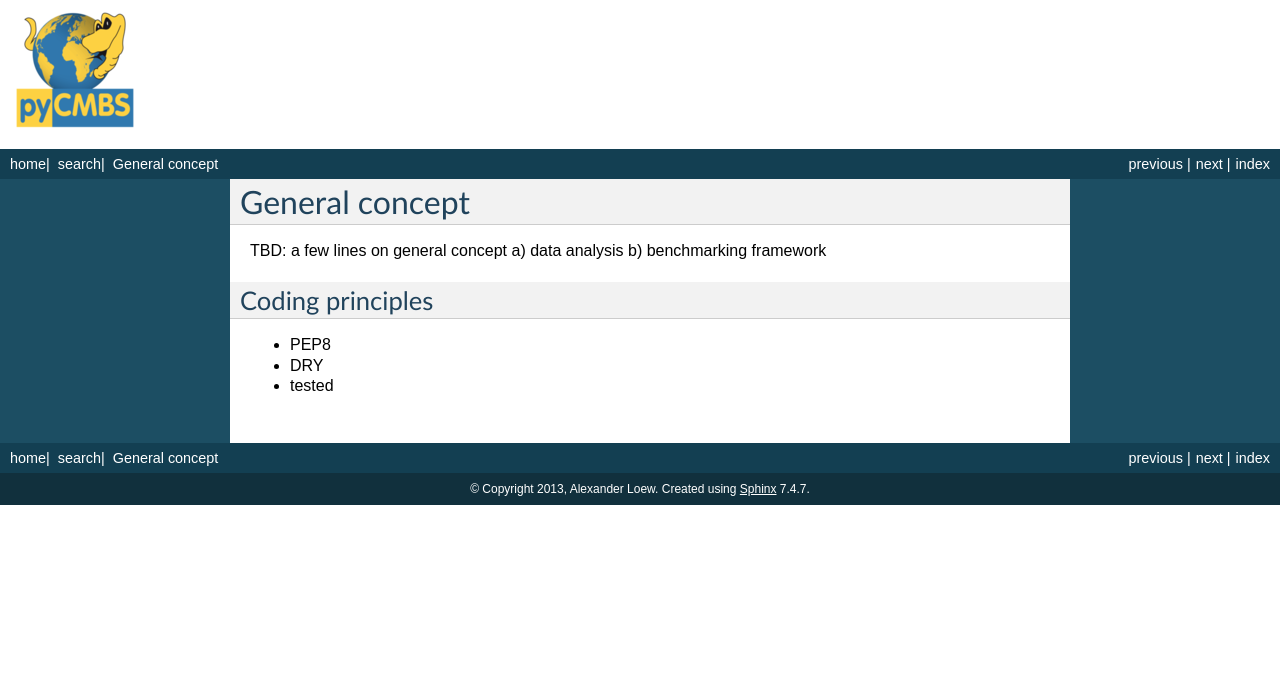
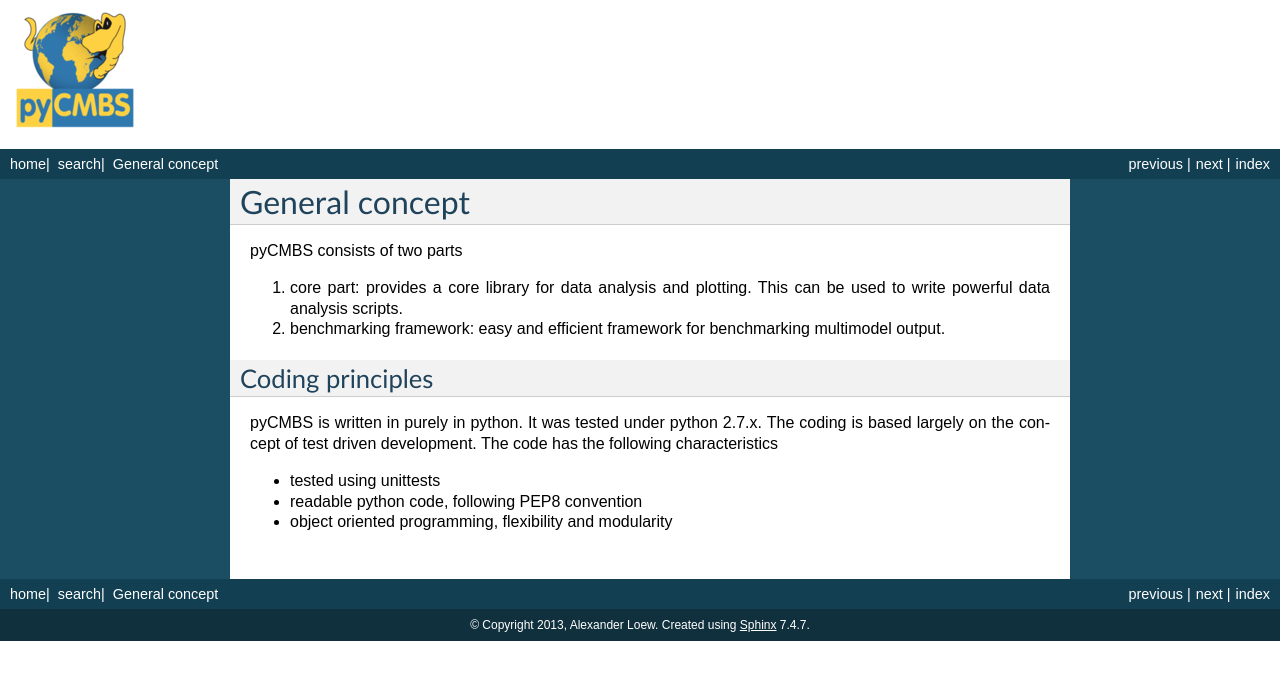
Before and after one commit to pygeo/pycmbs, a Sphinx documentation site: the page built from docsrc/source/concept.rst, in a window 1280 px wide. Shown: the top 680 px of the page. Built offline with Sphinx 7.4.7, drawn with Linux system fonts in a browser that asks for light colours.

Commit message:
further documentation
git-svn-id: https://svn.zmaw.de/svn/pycmbs/trunk@491 46f1e1ae-ddaa-4461-89cc-888b818d8ef3

Former-commit-id: cbf6db4d9750188b0fe6b5a48d5a1323d2fabe39
Former-commit-id: 9bc8ac09d9d0c606968e3392f0c90083150cb871

```diff
--- a/docsrc/source/concept.rst
+++ b/docsrc/source/concept.rst
@@ -1,13 +1,17 @@
 General concept
 ---------------
 
-TBD: a few lines on general concept
-a) data analysis
-b) benchmarking framework
+pyCMBS consists of two parts
+
+1. core part: provides a core library for data analysis and plotting.  This can be used to write powerful data analysis scripts.
+2. benchmarking framework: easy and efficient framework for benchmarking multimodel output.
 
 Coding principles
 ~~~~~~~~~~~~~~~~~
 
-* PEP8
-* DRY
-* tested
+pyCMBS is written in purely in python.  It was tested under python 2.7.x. The coding is based largely on the concept of test driven development.
+The code has the following characteristics
+
+* tested using unittests
+* readable python code, following PEP8 convention
+* object oriented programming, flexibility and modularity
--- a/docsrc/source/gallery.rst
+++ b/docsrc/source/gallery.rst
@@ -1,6 +1,6 @@
-==============
+
 pyCMBS gallery
-==============
+--------------
 
 In the following,  examples will be given that introduce different features of pyCMBS.
 
--- a/docsrc/source/intro.rst
+++ b/docsrc/source/intro.rst
@@ -1,8 +1,7 @@
-####################
 Introduction
-####################
+============
 
-pyCMBS is a simple toolkit to perform quick analysis of geospatial data, visualize it as well as to perform benchmarking of climate model simulations. Its a very lightweight and powerful tool, easy to install and to use. pyCMBS comes with full python power included.
+pyCMBS is a simple and flexible toolkit to perform quick analysis of geospatial data, visualize it as well as to perform benchmarking of climate model simulations. Its a very lightweight and powerful tool, easy to install and to use. pyCMBS comes with full python power included.
 
 
 Why to use?
```
Also changed, not shown: docsrc/source/benchmarking.rst (+9 -1 lines), docsrc/source/benchmarking_principle.rst (added, +65 -0 lines), docsrc/source/configuration.rst (+13 -2 lines), docsrc/source/index.rst (+2 -5 lines), docsrc/source/models.rst (added, +12 -0 lines).
